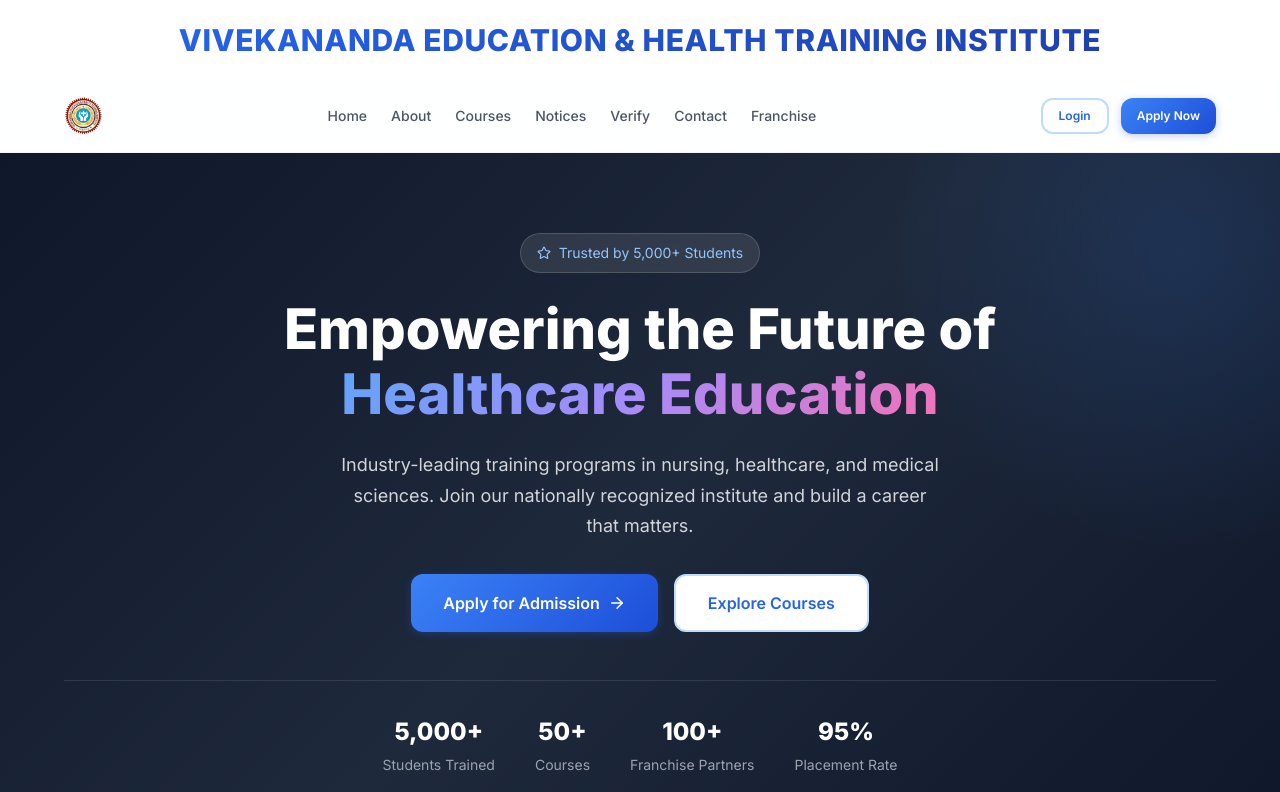
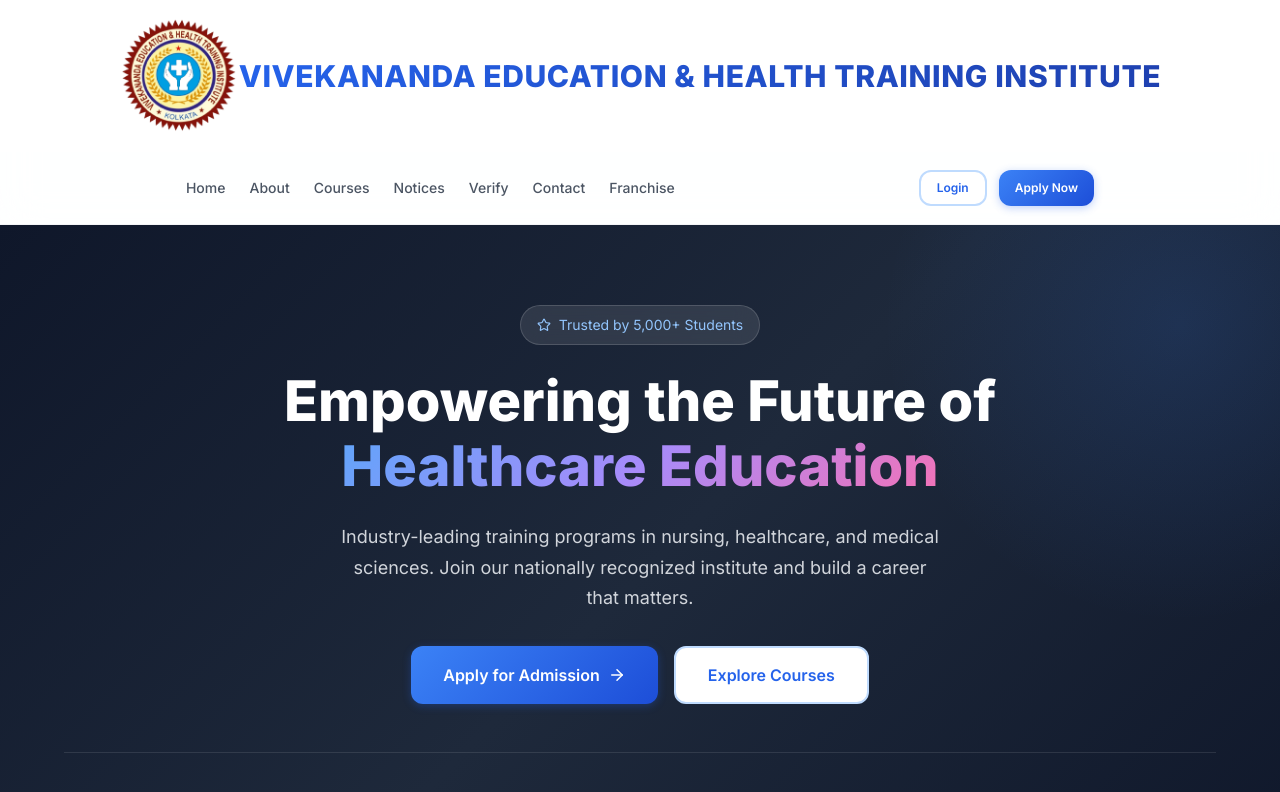
Before and after one commit to ankan-withadream/Online-Institution-Business-Management-System, a React (Vite) app in the folder client/: page / in a window 1280 px wide. Shown: the top 792 px of the page. Built offline with nearby package versions, Linux system fonts and the light colour scheme; no server answers; what @react-pdf/renderer would draw is missing.

Commit message:
styling changes in public layout

```diff
--- a/client/src/components/layout/PublicLayout.css
+++ b/client/src/components/layout/PublicLayout.css
@@ -5,6 +5,12 @@
   text-align: center;
   background: rgba(255, 255, 255, 0.189);
   /* border-bottom: 1px solid var(--gray-100); */
+  display: flex;
+  flex-direction: row;
+  flex-wrap: nowrap;
+  align-content: center;
+  justify-content: center;
+  align-items: center;
 }
 
 .header-top-bar span {
@@ -28,10 +34,14 @@
 }
 
 .header-inner {
-  display: flex;
+    display: flex;
   align-items: center;
-  justify-content: space-between;
+  justify-content: space-around;
   height: 72px;
+  flex-direction: row;
+  flex-wrap: nowrap;
+  align-content: center;
+
 }
 
 .logo {
--- a/client/src/components/layout/PublicLayout.jsx
+++ b/client/src/components/layout/PublicLayout.jsx
@@ -21,12 +21,13 @@
     <div className="public-layout">
       <header className="header">
         <div className="header-top-bar">
+        <Link to="/" className="logo">
+            <img src={logoVehti} alt="VEHTI Logo" style={{ height: '120px', width: '120px' }} />
+          </Link>
           <span>Vivekananda Education & Health Training Institute</span>
         </div>
         <div className="container header-inner">
-          <Link to="/" className="logo">
-            <img src={logoVehti} alt="VEHTI Logo" style={{ height: '40px', width: 'auto' }} />
-          </Link>
+
 
           <nav className={`nav ${menuOpen ? 'nav-open' : ''}`}>
             <Link to="/" onClick={() => setMenuOpen(false)}>Home</Link>
```
Also changed, not shown: 1 other file (tests, documents, lock files or other folders).
